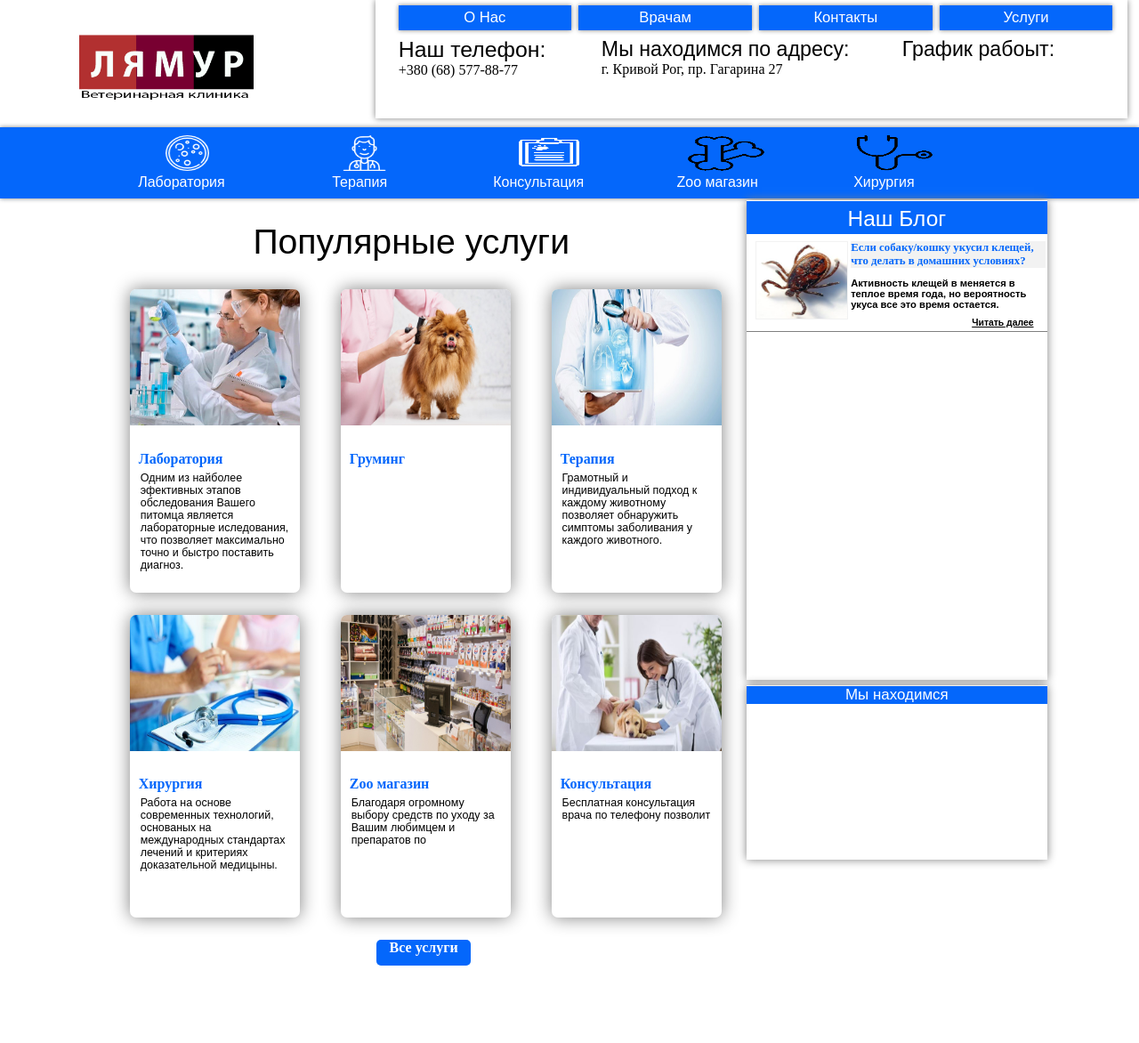
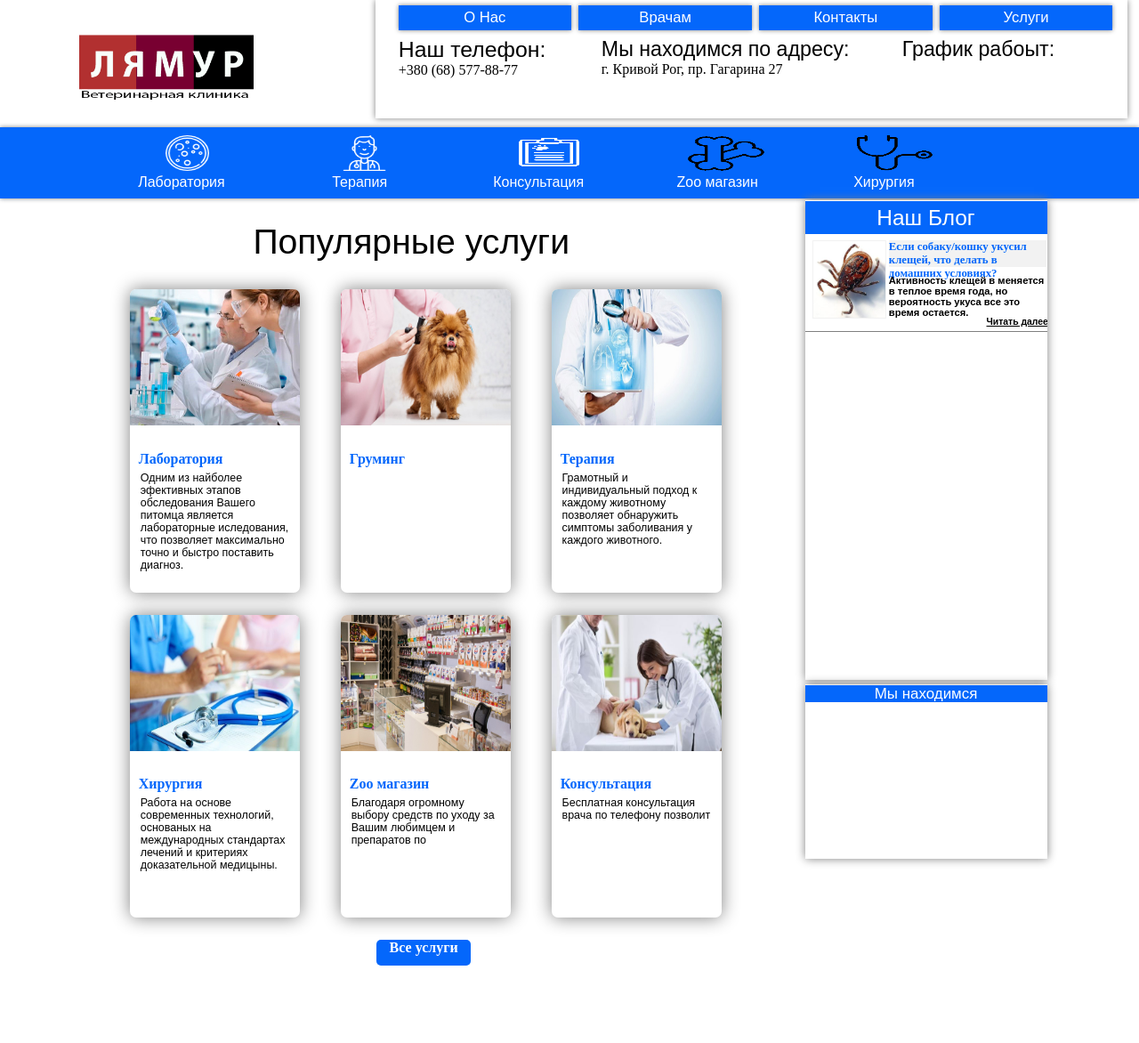
Before and after one commit to MainStar/Lya-mur.ver.2.x, a PHP site: page /index.html in a window 1280 px wide. Shown: the top 1172 px of the page at 89% size. Run offline with PHP 8.4, Linux system fonts and the light colour scheme.

Commit message:
Update style.css

```diff
--- a/styles/style.css
+++ b/styles/style.css
@@ -156,7 +156,7 @@
 	float: right;
 	margin-right: 0.1%;
 	margin-top: 0.2%;
-	width: 31%;
+	width: 25%;
 	height: 70%;
 }
 /* *********************************************** */
```
